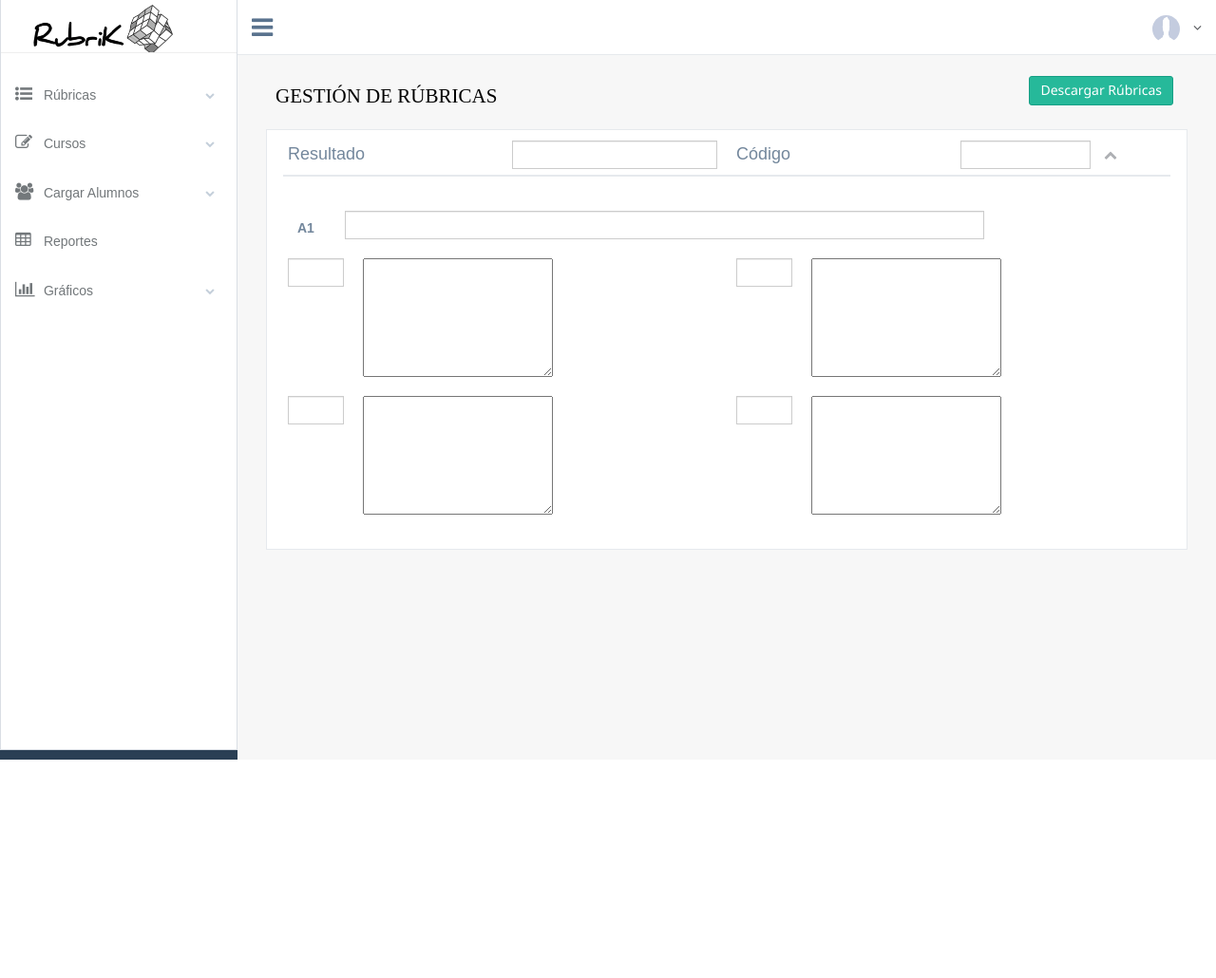
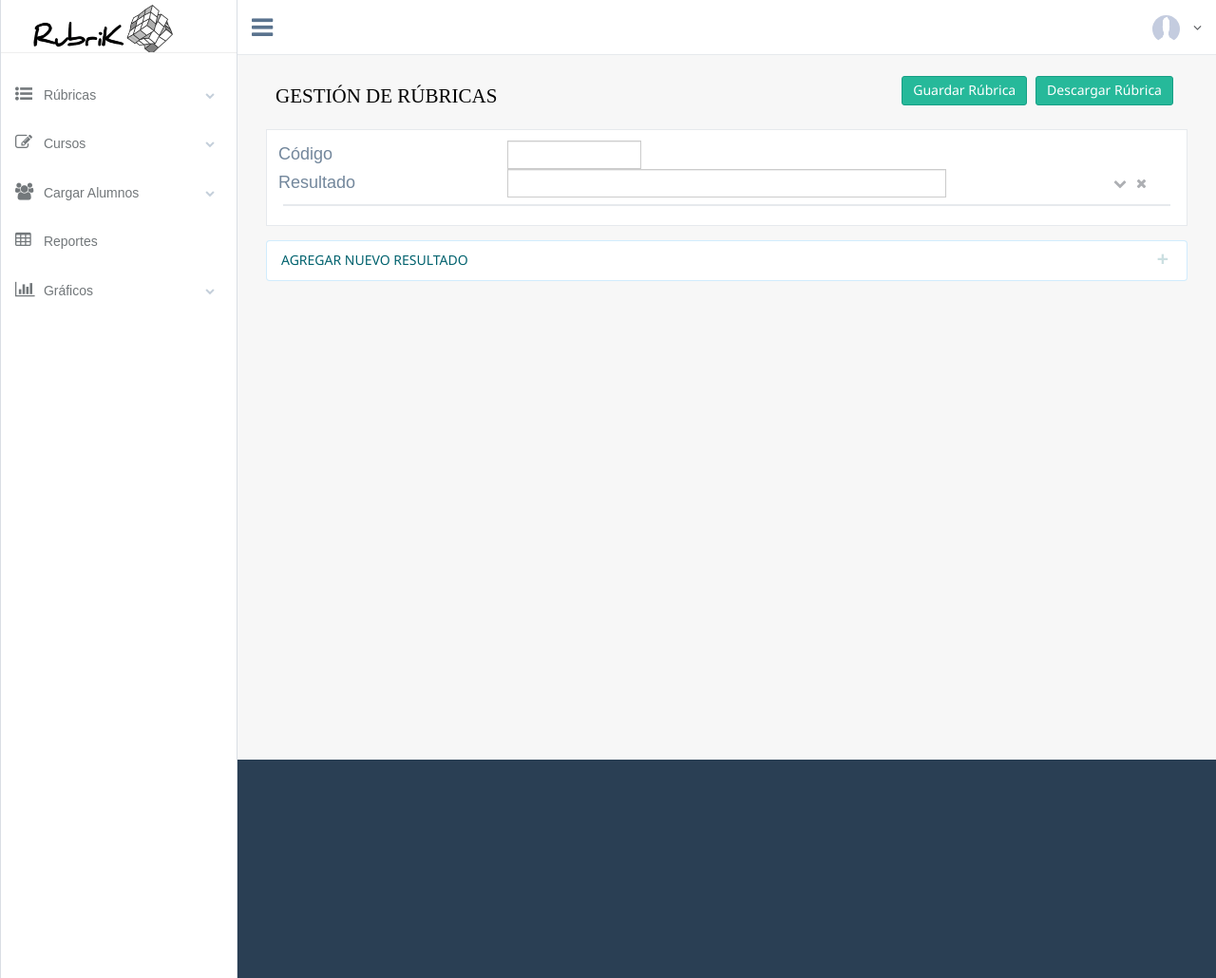
Before and after one commit to LuisAranaM/Software-theBroCode, a Laravel app: page /rubricas/gestion in a window 1280 px wide. Shown: the top 1030 px of the page at 95% size. Before the commit the page ends 800 px from the top, so only its background shows below. Run offline with Laravel 8, Linux system fonts and the light colour scheme; data that the repository does not hold is empty; parts of the project's set-up code (start-up, migrations or seed data) failed here and were passed over.

Commit message:
gestion rubricas

```diff
--- /dev/null
+++ b/public/css/custom/customRubr.css
@@ -0,0 +1,3 @@
+.textarea {
+  resize: none;
+}
--- /dev/null
+++ b/public/js/rubricas/rubricasjs.js
@@ -0,0 +1,7 @@
+$( document ).ready(function() {
+	console.log("inicioR");
+	$('.collapsed')
+	.css('height', 'auto')
+	.find('.collapse-link i').toggleClass('fa-chevron-up fa-chevron-down').end()
+	.find('.x_content').css('display', 'none');
+});
--- a/resources/views/Layouts/layout.blade.php
+++ b/resources/views/Layouts/layout.blade.php
@@ -15,6 +15,7 @@
   <link href="{{ URL::asset('css/custom/custom.min.css') }}" rel="stylesheet" type="text/css">
   <link href="{{ URL::asset('css/custom/broCode.css') }}" rel="stylesheet" type="text/css">
   <link href="{{ URL::asset('css/custom/custom.css') }}" rel="stylesheet" type="text/css">
+  <link href="{{ URL::asset('css/custom/customRubr.css') }}" rel="stylesheet" type="text/css">
   <link href="{{ URL::asset('css/font-awesome.min.css') }}" rel="stylesheet" type="text/css">
 
   <!--JS-->
--- a/resources/views/rubricas/gestion.blade.php
+++ b/resources/views/rubricas/gestion.blade.php
@@ -1,15 +1,18 @@
 @extends('Layouts.layout')
 @section('pageTitle', 'Principal')
 @section('content')
+@section('js-libs')
+<script type="text/javascript"  src="{{ URL::asset('js/rubricas/rubricasjs.js') }}"></script>
+@stop
 
 <div class="customBody">
   <div class="row">
     <div class="col-md-8 col-sm-6">
       <h1 class="mainTitle"> GESTIÓN DE RÚBRICAS </h1>
     </div>
-
     <div class="col-md-4 col-sm-6" style="text-align: right">
-      <button type="button" class="btn btn-success btn-lg pText customButtonRubr"> Descargar Rúbricas </button>
+      <button type="button" class="btn btn-success btn-lg pText customButtonRubr"> Guardar Rúbrica </button>
+      <button type="button" class="btn btn-success btn-lg pText customButtonRubr"> Descargar Rúbrica </button>
     </div>
   </div>
 <!--<div class="">
@@ -22,73 +25,123 @@
   </label>
 </div>
 -->
-
+<!--el contenedor grande-->
 <div class="row">
 
-  <div class="x_panel">
+  <div class="x_panel collapsed">
     <div class="x_title">
+      <div class="row">
+        <div class="row">
+          <div class="col-md-3">
+            <h2>Código </h2>
+          </div>
+          <div class="col-md-2">
+            <input type="text" id="txtCodigoResultado" class="form-control pText" name="" id="txtcodigo" required="required">
+          </div>
+        </div>
         <div class="row">
           <div class="col-md-3">
             <h2>Resultado </h2>
           </div>
-        <div class="col-md-3">
-          <input type="text" class="form-control pText" name="empresabean.codempresa" id="txtcodigo" required="required">
+          <div class="col-md-6">
+            <input type="text" id="txtResultado" class="form-control pText" name="" id="txtcodigo" required="required">
           </div>
-        <div class="col-md-3">
-          <h2>Código </h2>
-        </div>
-        <div class="col-md-2">
-          <input type="text" class="form-control pText" name="empresabean.codempresa" id="txtcodigo" required="required">
-        </div>
-        <div class="col-md-1">
+          <div class="col-sm-3">
             <ul class="nav navbar-right panel_toolbox">
               <li class="dropdown">
               </li>
               <li><a class="collapse-link"><i class="fa fa-chevron-up"></i></a>
+                <li><a class="close-link"><i class="fa fa-close"></i></a>
                 </li>
               </ul>
             </div>
           </div>
+        </div>
         <div class="clearfix"></div>
       </div>
-    <div class="x_content" style="display: block;">
-      <br>
+      <div class="x_content" style="display: block; text-align: center;">
         <form class="form-horizontal form-label-left">
 
-        <div class="form-group">
-          <label class="control-label col-md-3 col-sm-3 col-xs-3" style="text-align: left; padding-right: 5px; width: 50px">A1</label>
-          <div class="col-md-9 col-sm-9 col-xs-9">
-            <input type="text" class="form-control pText" name="empresabean.codempresa" id="txtcodigo" required="required">
+          <div class="x_panel collapsed">
+            <div class="x_title">
+              <div class="row">
+                <div class="col-xs-3">
+                  <h6 class="black-color pText" style="text-align: left;">CATEGORÍA</h6>
                 </div>
+                <div class="col-xs-6">
+                 <input type="text" id="txtCategoria" class="form-control pText" name="" id="txtcodigo" required="required">
                </div>
-        <div class="form-group">
-          <div class="row" style="padding-bottom: 10px; padding-top: 10px;">
-            <div class="col-md-1 col-sx-1">
-              <input type="text" class="form-control pText" name="empresabean.codempresa" id="txtcodigo" required="required">
-            </div>
-            <div class="col-md-5  col-sx-5">
-              <textarea name="Text1" cols="40" rows="5"></textarea>
-            </div>
-            <div class="col-md-1  col-sx-1">
-              <input type="text" class="form-control pText" name="empresabean.codempresa" id="txtcodigo" required="required">
-            </div>
-            <div class="col-md-5  col-sx-5">
-              <textarea name="Text1" cols="40" rows="5"></textarea>
+               <div class="col-sm-3">
+                 <ul class="nav navbar-right panel_toolbox">
+                  <li><a class="collapse-link"><i class="fa fa-chevron-up"></i></a>
+                  </li>
+                  <li><a class="close-link"><i class="fa fa-close"></i></a>
+                  </li>
+                </ul>
               </div>
 
             </div>
+
+            <div class="clearfix"></div>
+          </div>
+          <div class="x_content">
+
+            <form id="demo-form2" data-parsley-validate="" class="form-horizontal form-label-left" novalidate="">
+
+
+              <div class="x_panel">
+                <div class="x_title">
+                  <div class="row" style="padding-bottom: 10px;">
+                    <label id="labelResultado" class="control-label col-md-3 col-sm-3 col-xs-3" style="text-align: left; padding-right: 10px; width: 50px">A1</label>
+                    <div class="col-md-9 col-sm-9 col-xs-9">
+                      <input type="text" id="txtIndicador" class="form-control pText" name="" id="txtcodigo" required="required">
+                    </div>
+                  </div>
+                  <ul class="nav navbar-right panel_toolbox">
+                    <li><a class="collapse-link"><i class="fa fa-chevron-up"></i></a>
+                    </li>
+
+                    <li><a class="close-link"><i class="fa fa-close"></i></a>
+                    </li>
+                  </ul>
+                  <div class="clearfix"></div>
+                </div>
+                <div class="x_content">
+                  <br>
+                  <form id="demo-form2" data-parsley-validate="" class="form-horizontal form-label-left" novalidate="">
+                    <div class="form-group">
+
                       <div class="row" style="padding-bottom: 10px; padding-top: 10px;">
-             <div class="col-md-1">
-              <input type="text" class="form-control pText" name="empresabean.codempresa" id="txtcodigo" required="required">
+                        <div class="col-xs-3">
+                          <input type="text" id="txtIndCalif1" class="form-control pText" name="" id="txtcodigo" required="required">
                         </div>
-            <div class="col-md-5">
-              <textarea name="Text1" cols="40" rows="5"></textarea>
+                        <div class="col-xs-6 form-group" style="padding-left: 0px;">
+                          <textarea id="txtIndCalifDescrip1" class="textarea form-control" name="texto" rows="4" cols="20"></textarea>
                         </div>
-            <div class="col-md-1">
-              <input type="text" class="form-control pText" name="empresabean.codempresa" id="txtcodigo" required="required">
                       </div>
-            <div class="col-md-5">
-              <textarea name="Text1" cols="40" rows="5"></textarea>
+                      <div class="row" style="padding-bottom: 10px; padding-top: 10px;">
+                        <div class="col-xs-3">
+                          <input type="text" id="txtIndCalif2" class="form-control pText" name="" id="txtcodigo" required="required">
+                        </div>
+                        <div class="col-xs-6 form-group" style="padding-left: 0px;">
+                          <textarea id="txtIndCalifDescrip2" class="textarea form-control" name="texto" rows="4" cols="20"></textarea>
+                        </div>
+                      </div>
+                      <div class="row" style="padding-bottom: 10px; padding-top: 10px;">
+                        <div class="col-xs-3">
+                          <input type="text" id="txtIndCalif3" class="form-control pText" name="" id="txtcodigo" required="required">
+                        </div>
+                        <div class="col-xs-6 form-group" style="padding-left: 0px;">
+                          <textarea id="txtIndCalifDescrip3" class="textarea form-control" name="texto" rows="4" cols="20"></textarea>
+                        </div>
+                      </div>
+                      <div class="row" style="padding-bottom: 10px; padding-top: 10px;">
+                        <div class="col-xs-3">
+                          <input type="text" id="txtIndCalif4" class="form-control pText" name="" id="txtcodigo" required="required">
+                        </div>
+                        <div class="col-xs-6 form-group" style="padding-left: 0px;">
+                          <textarea id="txtIndCalifDescrip4" class="textarea form-control" name="texto" rows="4" cols="20"></textarea>
+                        </div>
                       </div>
                     </div>
 
@@ -96,7 +149,49 @@
                 </div>
               </div>
 
+              <div class="row">
+                <div class="x_content bs-example-popovers courseContainer">
+                  <div id ="CargarCurso" class="addCourseButton alert alert-success alert-dismissible fade in" role="alert">
+                    <button type="button" class="close" aria-label="Close"><span aria-hidden="true">+</span>
+                    </button>
+                    <p class="pText"> Agregar Nuevo Indicador </p>
                   </div>
+                </div>
+              </div>
+
+
+
+            </form>
+          </div>
+        </div>
+        <div class="row">
+          <div class="x_content bs-example-popovers courseContainer">
+            <div id ="CargarCurso" class="addCourseButton alert alert-success alert-dismissible fade in" role="alert">
+              <button type="button" class="close" aria-label="Close"><span aria-hidden="true">+</span>
+              </button>
+              <p class="pText"> Agregar Nueva Categoría </p>
+            </div>
+          </div>
+        </div>
+
+
+
+      </form>
+    </div>
+  </div>
+
+</div>
+
+<div class="row">
+ <div class="x_content bs-example-popovers courseContainer">
+  <div id ="CargarCurso" class="addCourseButton alert alert-success alert-dismissible fade in" role="alert">
+    <button type="button" class="close" aria-label="Close"><span aria-hidden="true">+</span>
+    </button>
+    <p class="pText"> AGREGAR NUEVO RESULTADO </p>
+  </div>
+</div>
+</div>
+
 </div>
 
 
```
Lines whose indentation alone changed are shown as unchanged.
